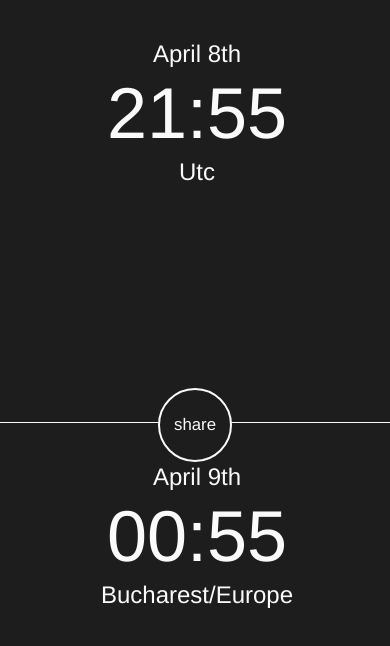
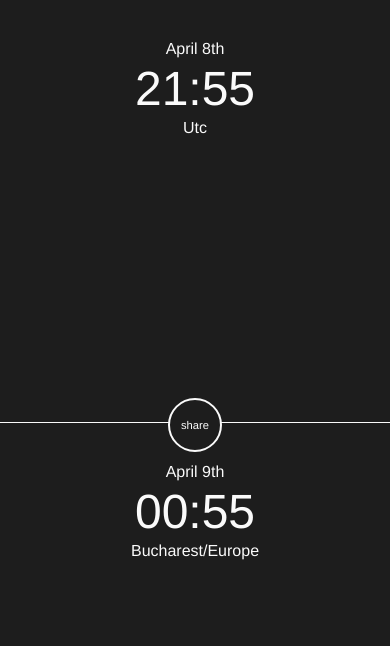
Before and after one commit to rvelic/moment-ninja, a plain HTML site: page index.html in a window 390 px wide. Drawn offline with Linux system fonts and the light colour scheme.

Commit message:
build 23

```diff
--- a/index.html
+++ b/index.html
@@ -1,4 +1,4 @@
-<!DOCTYPE html> <html class=no-js> <head> <meta charset=utf-8> <title>Moment.ninja</title> <meta name=description content="Share time across timezones"> <meta name=viewport content="width=device-width"> <link rel="shortcut icon" href=/870f6df4.favicon.ico> <!-- Place favicon.ico and apple-touch-icon.png in the root directory --> <link rel=stylesheet href=styles/dd5983a6.vendor.css> <link rel=stylesheet href=styles/1cff2c93.main.css>  <body> <!--[if lt IE 10]>
+<!DOCTYPE html> <html class=no-js> <head> <meta charset=utf-8> <title>Moment.ninja</title> <meta name=description content="Share time across timezones"> <meta name=viewport content="width=device-width"> <link rel="shortcut icon" href=/870f6df4.favicon.ico> <!-- Place favicon.ico and apple-touch-icon.png in the root directory --> <link rel=stylesheet href=styles/dd5983a6.vendor.css> <link rel=stylesheet href=styles/e502d4f8.main.css>  <body> <!--[if lt IE 10]>
       <p class="browsehappy">You are living <strong>in the past</strong>. Please <a href="http://browsehappy.com/">upgrade your browser</a>.</p>
     <![endif]--> <div class=container> <div class="moment my"> <input class=date> <input class=time placeholder=00:00> <input class=zone> </div> <div class=share> <input> <a href class="btn btn-close" title=Close>done</a> </div> <a href class="btn btn-share" title="Get URL for current moments">share</a> <div class="moment your"> <input class=date> <input class=time placeholder=00:00> <input class=zone> </div> </div> <script src=scripts/ba6ab7c3.vendor.js></script> <!-- Google Analytics --> <script>(function(i,s,o,g,r,a,m){i['GoogleAnalyticsObject']=r;i[r]=i[r]||function(){
       (i[r].q=i[r].q||[]).push(arguments)},i[r].l=1*new Date();a=s.createElement(o),
--- /dev/null
+++ b/styles/e502d4f8.main.css
@@ -0,0 +1 @@
+.container,body,html{height:100%}body{background:#fafafa;font-family:"Helvetica Neue",Helvetica,Arial,sans-serif;color:#1d1d1d;font-size:1.5em;line-height:1.4;font-weight:100}.container{text-align:center}input{text-align:center;outline:0;border:none;background:inherit;width:90%}.time{font-size:3em}.date{margin-top:10%}.moment{height:50%}.day{color:#1d1d1d;background:#fafafa}.night{color:#fafafa;background:#1d1d1d}.btn{width:70px;height:70px;border-radius:50%;border:2px solid #fafafa;font-size:.7em;text-decoration:none;font-weight:200;color:#fafafa;line-height:70px;text-align:center;background:#1d1d1d;position:absolute;margin-left:auto;margin-right:auto;left:0;right:0}.btn-share{z-index:1;margin-top:-35px}.btn-close{z-index:2;margin-top:10%;background:#2A2A2A}.share{width:100%;height:100%;background:#2A2A2A;position:absolute;z-index:2;top:0;color:#fafafa;display:none}.share input{width:100%;line-height:50px;height:50px;margin-top:20%}.day.my{border-bottom:1px solid #1d1d1d}.night.my{border-bottom:1px solid #fafafa}.browsehappy{margin:.2em 0;background:#ccc;color:#000;padding:.2em 0;text-align:center}@media (max-width:640px){body{font-size:1em}.btn{width:50px;height:50px;line-height:50px}.btn-share{z-index:1;margin-top:-25px}}
```
